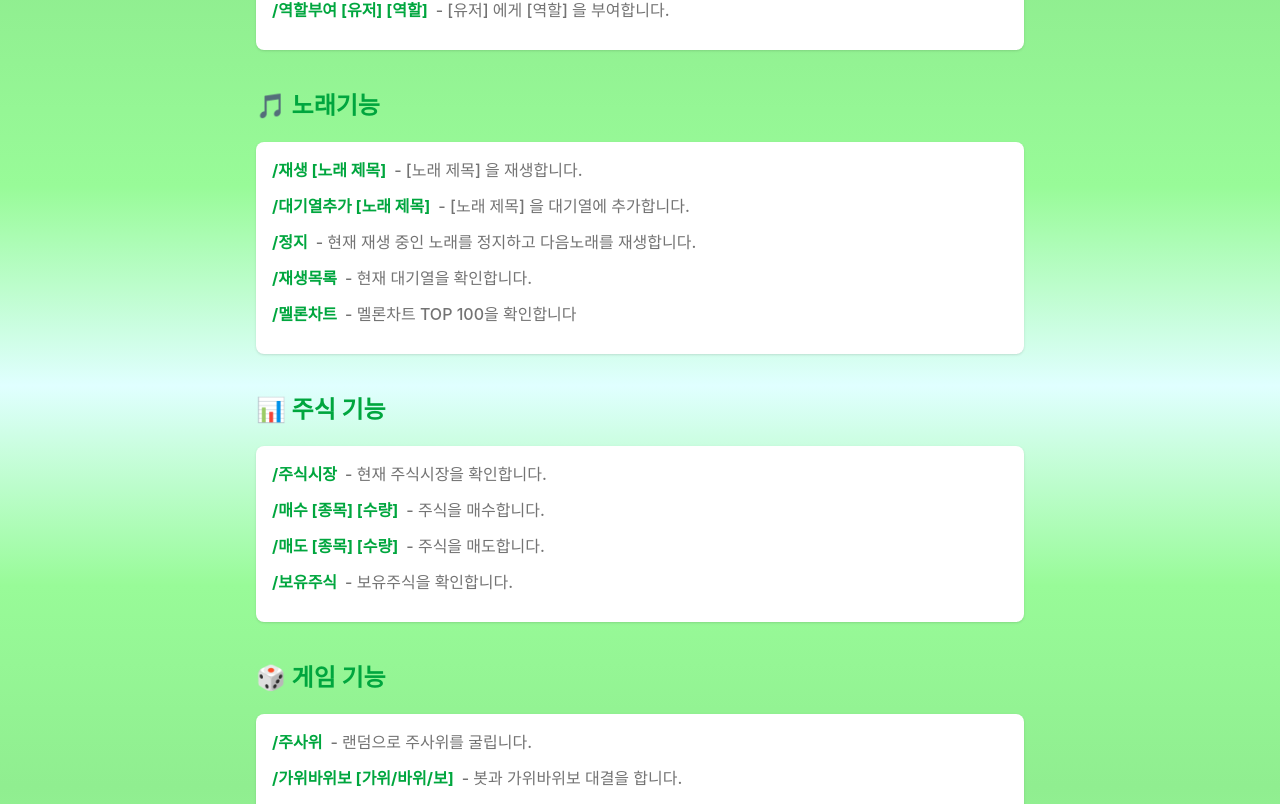
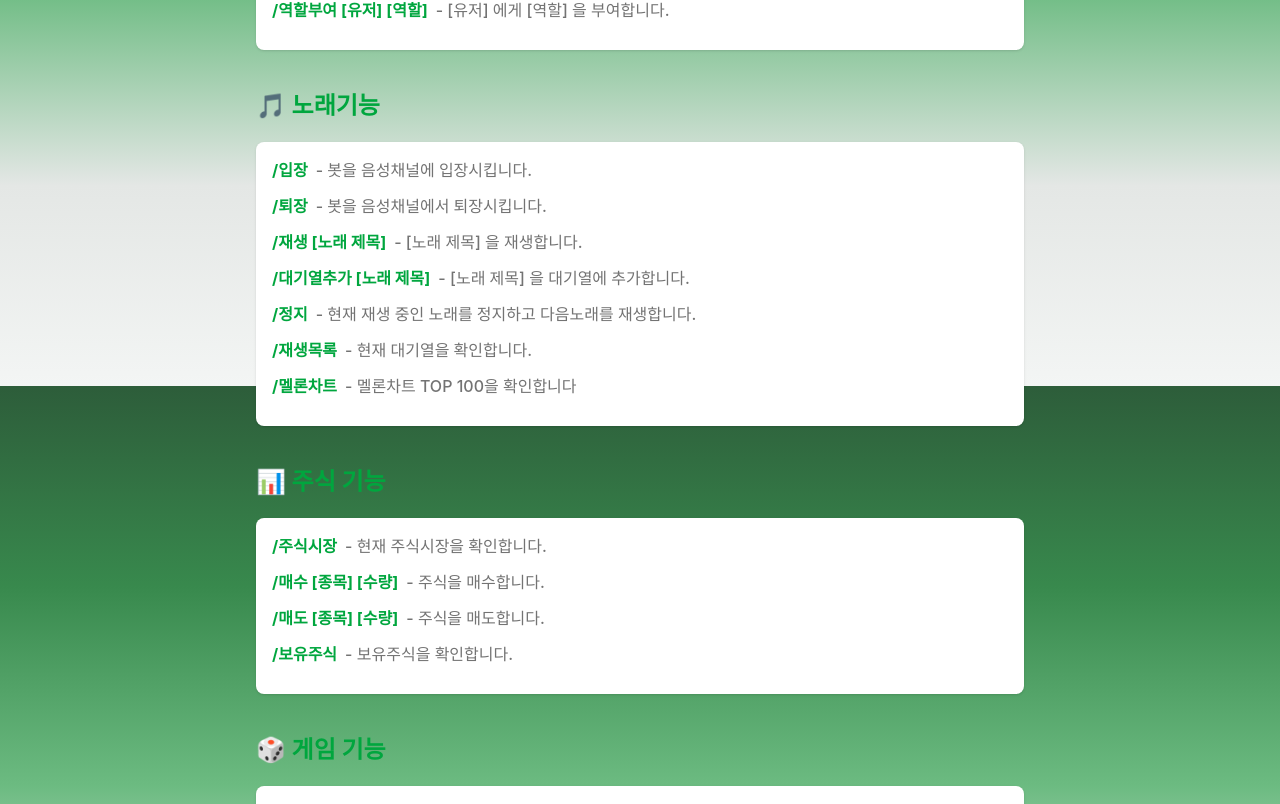
Before and after one commit to corche/adminBot, a React (Vite) app: page /help in a window 1280 px wide. Shown: the part 1214-2018 px from the top of the page. Built offline with nearby package versions, Linux system fonts and the light colour scheme; a web font is replaced by a local one.

Commit message:
배경수정

```diff
--- a/src/Help.tsx
+++ b/src/Help.tsx
@@ -10,7 +10,7 @@ export default function Help() {
       <div
         className="min-h-screen w-full"
         style={{
-          background: 'linear-gradient(to bottom, #e0ffff, #98FB98, #90EE90, #98FB98, #e0ffff)',
+          background: 'linear-gradient(to bottom, #2d5d3a, #38894d, #6cbb81, #e4e7e5, #f3f5f4)',
           backgroundAttachment: 'fixed'
         }}
       >
@@ -86,6 +86,8 @@ export default function Help() {
             </div>
             <div className="bg-white bg-opacity-50 p-4 rounded-lg shadow-sm">
               {[
+                { command: "/입장", description: "봇을 음성채널에 입장시킵니다." },
+                { command: "/퇴장", description: "봇을 음성채널에서 퇴장시킵니다." },
                 { command: "/재생 [노래 제목]", description: "[노래 제목] 을 재생합니다." },
                 { command: "/대기열추가 [노래 제목]", description: "[노래 제목] 을 대기열에 추가합니다." },
                 { command: "/정지", description: "현재 재생 중인 노래를 정지하고 다음노래를 재생합니다." },
```
